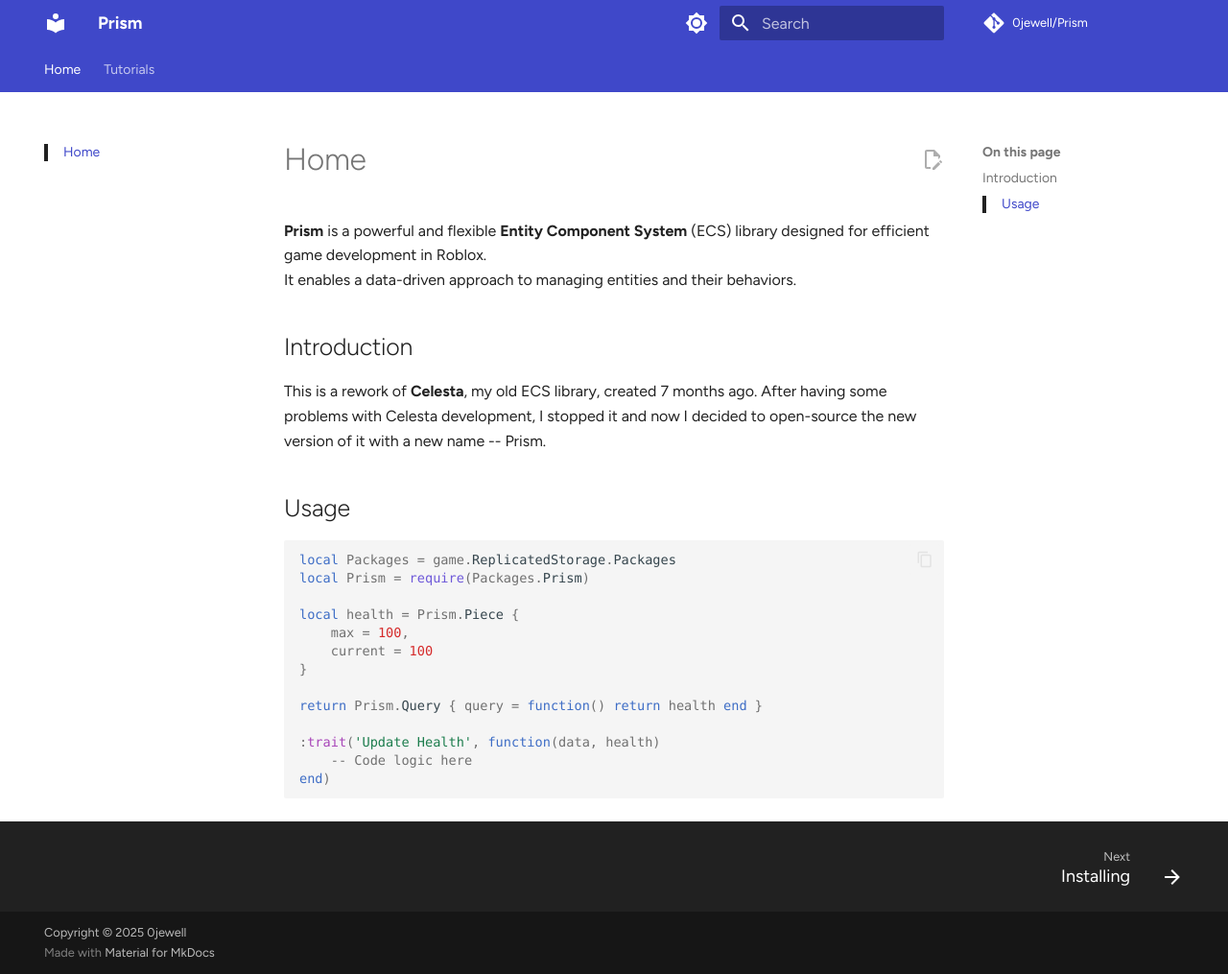
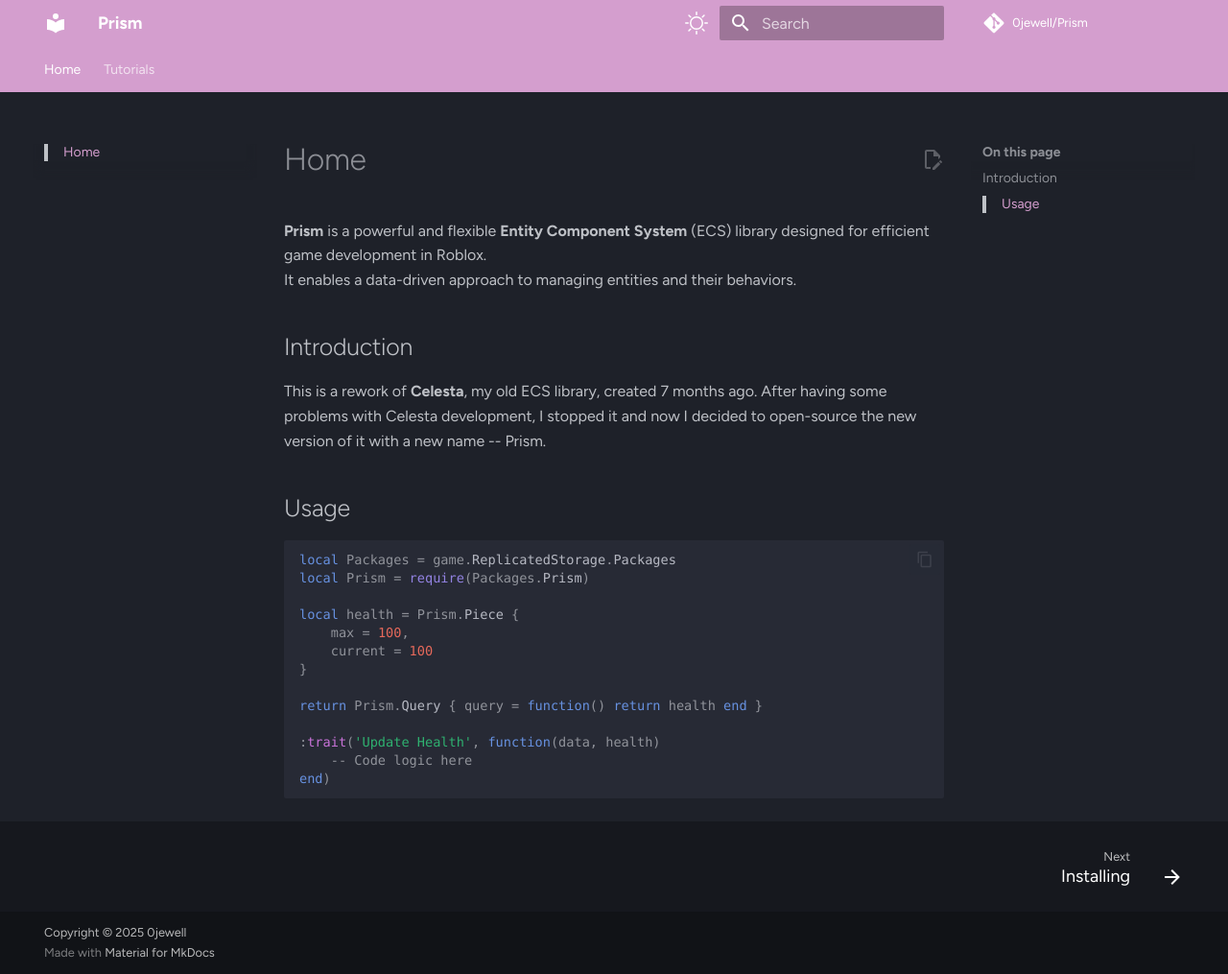
Before and after one commit to 0jewell/prism, an MkDocs documentation site: the page built from docs/index.md, in a window 1280 px wide and 1015 px high. Shown: the whole window at 96% size. Built offline with MkDocs 1.6.1 and Material for MkDocs 9.7.7, drawn with Linux system fonts in a browser that asks for light colours; some web fonts are replaced; comment, search, counter and statistics services are not loaded.

Commit message:
Change theme icons

```diff
--- a/docs/stylesheets/theme.css
+++ b/docs/stylesheets/theme.css
@@ -1,5 +1,9 @@
+* {
+    --prism-pink: #d49ece;
+}
+
 :root {
-    --md-primary-fg-color: #3f48c9;
+    --md-primary-fg-color: var(--prism-pink);
     --md-primary-fg-color--light: var(--md-primary-fg-color);
     --md-primary-fg-color--dark: var(--md-primary-fg-color);
 
--- a/mkdocs.yml
+++ b/mkdocs.yml
@@ -6,19 +6,19 @@
 theme:
   name: material
   palette:
+    - scheme: slate
+      primary: custom
+      accent: custom
+      toggle:
+        icon: octicons/sun-24
+        name: Switch to Light theme
+
     - scheme: default
       primary: custom
       accent: custom
       toggle:
-        icon: material/brightness-7
-        name: Dark theme
-
-    - scheme: slate
-      primary: custom
-      accent: custom
-      toggle:
-        icon: material/brightness-4
-        name: Light theme
+        icon: octicons/moon-24
+        name: Switch to Dark theme
 
   features:
     - navigation.tabs
```
